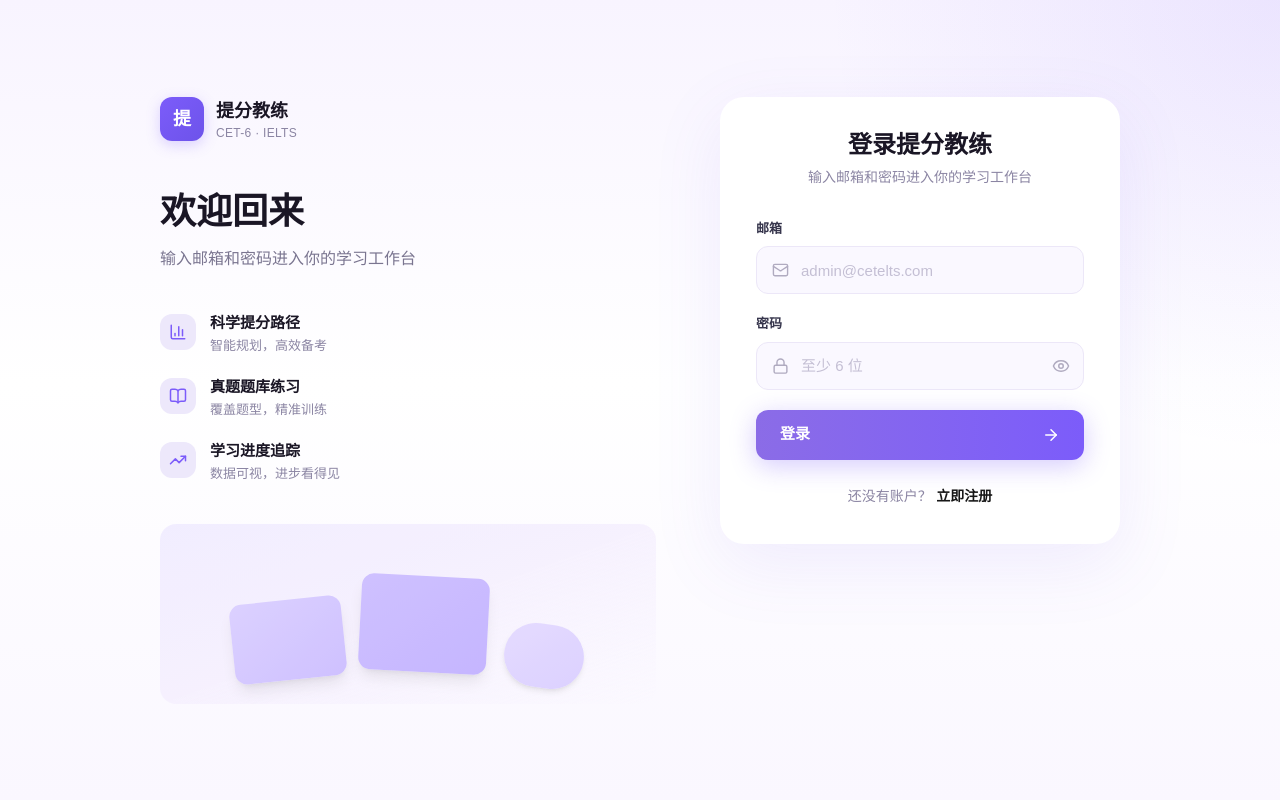
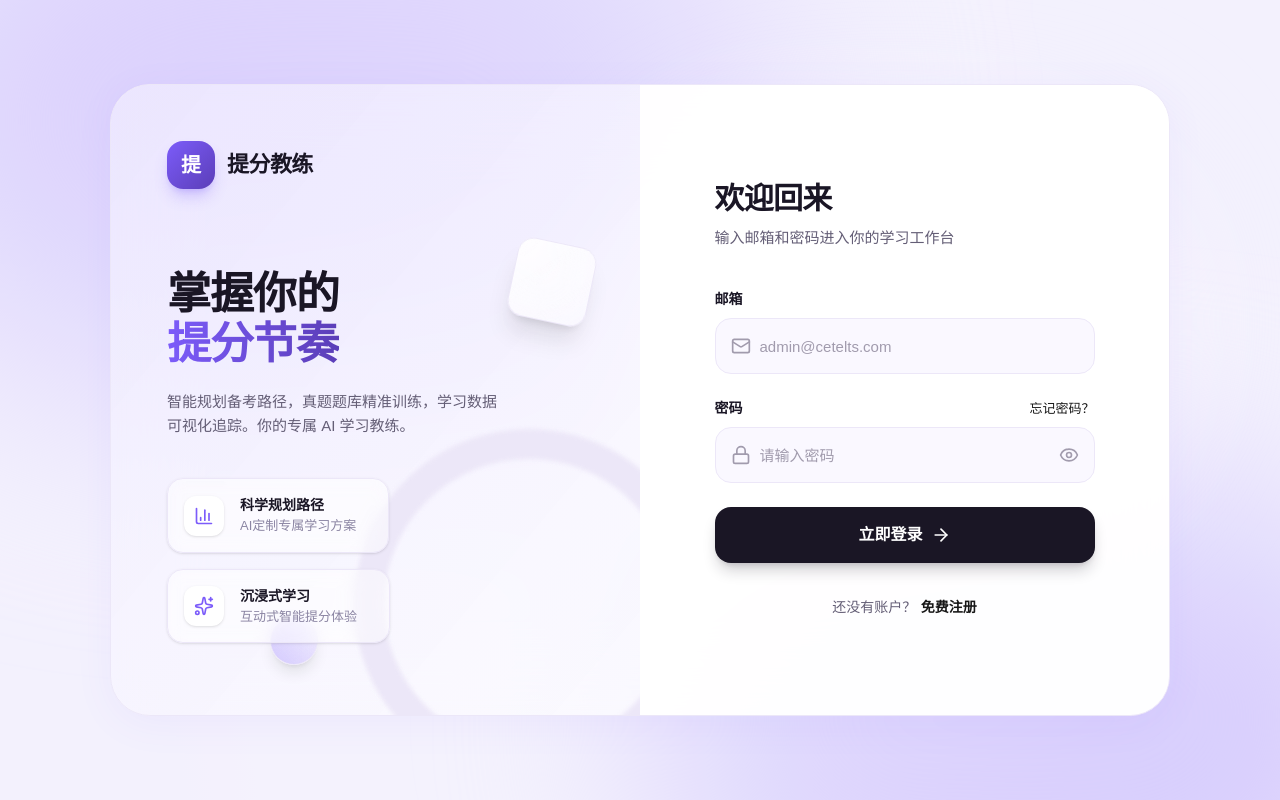
Before and after one commit to Wangzhi2004/CETELTS, a Next.js app: page /sign-in in a window 1280 px wide. Built offline with nearby package versions, Linux system fonts and the light colour scheme.

Commit message:
feat(ui): redesign sign-in page to modern glassmorphism style

```diff
--- a/src/app/sign-in/page.tsx
+++ b/src/app/sign-in/page.tsx
@@ -4,7 +4,7 @@ import Link from "next/link";
 import { useSearchParams } from "next/navigation";
 import { useState } from "react";
 import { signIn } from "next-auth/react";
-import { Eye, EyeOff, ArrowRight, Mail, Lock, BarChart3, BookOpen, TrendingUp } from "lucide-react";
+import { Eye, EyeOff, ArrowRight, Mail, Lock, BarChart3, Sparkles } from "lucide-react";
 
 export default function SignInPage() {
   const searchParams = useSearchParams();
@@ -31,79 +31,83 @@ export default function SignInPage() {
   }
 
   return (
-    <div className="flex min-h-screen items-center justify-center bg-[radial-gradient(circle_at_top_right,rgba(124,92,250,0.10),transparent_30%),linear-gradient(180deg,#f8f4ff_0%,#ffffff_48%,#faf7ff_100%)] px-6 py-12">
-      <div className="flex w-full max-w-[960px] gap-16">
-        {/* Left Panel */}
-        <div className="hidden flex-1 flex-col lg:flex">
-          <div className="mb-2 flex items-center gap-3">
-            <div className="flex h-11 w-11 items-center justify-center rounded-xl bg-gradient-to-br from-[#7c5cfa] to-[#6d53ea] shadow-[0_4px_14px_rgba(124,92,250,0.25)]">
-              <span className="text-lg font-black text-white">提</span>
+    <div className="flex min-h-screen items-center justify-center bg-[#f4f2fdf0] px-4 py-8 relative overflow-hidden font-sans">
+      {/* Modern Abstract Background Elements */}
+      <div className="absolute -top-[20%] -left-[10%] w-[70%] h-[70%] rounded-full bg-gradient-to-br from-[#e0d6ff] to-[#f0ebff] blur-[120px] mix-blend-multiply pointer-events-none" />
+      <div className="absolute -bottom-[20%] -right-[10%] w-[60%] h-[60%] rounded-full bg-gradient-to-tl from-[#d8ccff] to-[#f3f0ff] blur-[100px] mix-blend-multiply pointer-events-none" />
+      <div className="absolute top-[20%] right-[10%] w-[40%] h-[40%] rounded-full bg-[#f8f5ff] blur-[80px] pointer-events-none" />
+
+      {/* Main Glass Container */}
+      <div className="relative w-full max-w-[1060px] flex flex-col lg:flex-row rounded-[2.5rem] bg-white/70 backdrop-blur-2xl shadow-[0_8px_40px_rgba(124,92,250,0.06)] border border-white/80 overflow-hidden">
+
+        {/* Left Side - Visuals & Branding */}
+        <div className="hidden lg:flex w-1/2 flex-col justify-between p-14 bg-gradient-to-br from-[#7c5cfa]/[0.08] to-transparent relative overflow-hidden">
+          {/* Logo */}
+          <div className="relative z-10 flex items-center gap-3">
+            <div className="flex h-12 w-12 items-center justify-center rounded-[1rem] bg-gradient-to-br from-[#7c5cfa] to-[#5b3eb8] text-white shadow-lg shadow-[#7c5cfa]/30">
+              <span className="text-xl font-bold">提</span>
             </div>
-            <div>
-              <div className="text-lg font-bold text-[#1a1625]">提分教练</div>
-              <div className="text-xs font-medium tracking-wide text-[#8b85a3]">CET-6 · IELTS</div>
-            </div>
+            <span className="text-[22px] font-bold text-[#1a1625] tracking-tight">提分教练</span>
           </div>
 
-          <h2 className="mt-10 text-4xl font-bold leading-tight text-[#1a1625]">
-            欢迎回来
-          </h2>
-          <p className="mt-3 max-w-sm text-base leading-relaxed text-[#7a7590]">
-            输入邮箱和密码进入你的学习工作台
-          </p>
+          {/* Hero Text */}
+          <div className="relative z-10 mt-20 mb-10">
+            <h1 className="text-[2.75rem] font-extrabold text-[#1a1625] leading-[1.15] tracking-tight">
+              掌握你的 <br/>
+              <span className="text-transparent bg-clip-text bg-gradient-to-r from-[#7c5cfa] to-[#5b3eb8]">提分节奏</span>
+            </h1>
+            <p className="mt-5 text-[#645e76] text-[15px] leading-relaxed max-w-[340px]">
+              智能规划备考路径，真题题库精准训练，学习数据可视化追踪。你的专属 AI 学习教练。
+            </p>
+          </div>
 
-          <ul className="mt-10 space-y-5">
+          {/* Feature List */}
+          <div className="relative z-10 space-y-4 mb-4">
             {[
-              { icon: BarChart3, title: "科学提分路径", desc: "智能规划，高效备考" },
-              { icon: BookOpen, title: "真题题库练习", desc: "覆盖题型，精准训练" },
-              { icon: TrendingUp, title: "学习进度追踪", desc: "数据可视，进步看得见" },
-            ].map((item) => (
-              <li key={item.title} className="flex items-start gap-3.5">
-                <div className="mt-0.5 flex h-9 w-9 shrink-0 items-center justify-center rounded-xl bg-[#ede8fb]">
-                  <item.icon className="h-[18px] w-[18px] text-[#7c5cfa]" />
+              { icon: BarChart3, title: "科学规划路径", desc: "AI定制专属学习方案" },
+              { icon: Sparkles, title: "沉浸式学习", desc: "互动式智能提分体验" },
+            ].map((item, idx) => (
+              <div key={idx} className="flex items-center gap-4 p-4 rounded-2xl bg-white/50 backdrop-blur-sm border border-white/60 shadow-sm w-fit pr-8">
+                <div className="flex h-10 w-10 items-center justify-center rounded-xl bg-white text-[#7c5cfa] shadow-sm">
+                  <item.icon className="h-5 w-5" />
                 </div>
                 <div>
-                  <div className="text-[15px] font-semibold text-[#1a1625]">{item.title}</div>
-                  <div className="mt-0.5 text-[13px] text-[#8b85a3]">{item.desc}</div>
+                  <div className="text-[14px] font-bold text-[#1a1625]">{item.title}</div>
+                  <div className="text-[13px] text-[#8b85a3]">{item.desc}</div>
                 </div>
-              </li>
+              </div>
             ))}
-          </ul>
+          </div>
 
-          {/* Decorative illustration area */}
-          <div className="mt-auto pt-10">
-            <div className="relative h-[180px] w-full overflow-hidden rounded-2xl bg-gradient-to-br from-[#efeaff] via-[#f5effe] to-transparent opacity-80">
-              <div className="absolute inset-0 flex items-end justify-center gap-4 pb-6">
-                <div className="h-20 w-28 rounded-xl bg-gradient-to-br from-[#d4c7ff] to-[#c4b3ff] rotate-[-6deg] shadow-lg" />
-                <div className="h-24 w-32 rounded-xl bg-gradient-to-br from-[#c4b3ff] to-[#b8a5ff] rotate-[3deg] shadow-lg translate-y-[-8px]" />
-                <div className="h-16 w-20 rounded-full bg-gradient-to-br from-[#e0d4ff] to-[#d4c7ff] rotate-[8deg] shadow-md translate-y-2" />
-              </div>
-            </div>
-          </div>
+          {/* Decorative Elements */}
+          <div className="absolute -right-16 -bottom-16 w-[350px] h-[350px] rounded-full border-[30px] border-white/30 blur-[2px] pointer-events-none" />
+          <div className="absolute right-12 top-[25%] w-20 h-20 rounded-2xl bg-gradient-to-br from-white/90 to-white/30 backdrop-blur-xl border border-white/50 shadow-xl rotate-12 pointer-events-none" />
+          <div className="absolute left-[30%] bottom-[8%] w-12 h-12 rounded-full bg-gradient-to-tr from-[#7c5cfa]/30 to-[#7c5cfa]/5 backdrop-blur-md border border-white/60 shadow-lg pointer-events-none" />
         </div>
 
-        {/* Right Panel - Form Card */}
-        <div className="w-full max-w-[400px] shrink-0">
-          <div className="rounded-3xl bg-white px-9 pb-9 pt-8 shadow-[0_20px_70px_rgba(120,90,240,0.10)]">
-            <div className="mb-8 text-center">
-              <h1 className="text-2xl font-bold text-[#1a1625]">登录提分教练</h1>
-              <p className="mt-1.5 text-sm text-[#8b85a3]">输入邮箱和密码进入你的学习工作台</p>
+        {/* Right Side - Form Container */}
+        <div className="w-full lg:w-1/2 p-10 lg:p-16 bg-white/90 flex flex-col justify-center relative">
+          <div className="max-w-[380px] w-full mx-auto">
+            <div className="mb-10 text-center lg:text-left">
+              <h2 className="text-3xl font-bold text-[#1a1625] tracking-tight">欢迎回来</h2>
+              <p className="mt-2.5 text-[15px] text-[#645e76]">输入邮箱和密码进入你的学习工作台</p>
             </div>
 
-            <form onSubmit={handleSubmit} className="space-y-5">
+            <form onSubmit={handleSubmit} className="space-y-6">
               {error && (
-                <div className="rounded-xl border border-[#fecaca] bg-[#fef2f2] px-4 py-2.5 text-sm text-[#dc2626]">
+                <div className="rounded-2xl border border-red-100 bg-red-50/80 px-4 py-3 text-[14px] text-red-600 flex items-center gap-2">
+                  <span className="flex-shrink-0">⚠️</span>
                   {error}
                 </div>
               )}
 
               <div className="space-y-2">
-                <label className="block text-[13px] font-semibold text-[#37364d]">邮箱</label>
-                <div className="relative">
-                  <Mail className="absolute left-4 top-1/2 h-[17px] w-[17px] -translate-y-1/2 text-[#b0abc0]" />
+                <label className="block text-[14px] font-semibold text-[#1a1625]">邮箱</label>
+                <div className="relative group">
+                  <Mail className="absolute left-4 top-1/2 h-5 w-5 -translate-y-1/2 text-[#a19bad] transition-colors group-focus-within:text-[#7c5cfa]" />
                   <input
                     autoComplete="email"
-                    className="h-[48px] w-full rounded-xl border border-[#e4e0ef] bg-[#faf8ff] pl-11 pr-4 text-[15px] text-[#1a1625] outline-none transition placeholder:text-[#c4bfd4] focus:border-[#8b6ce7] focus:bg-white"
+                    className="h-14 w-full rounded-2xl border border-[#e4e0ef] bg-[#faf8ff] pl-11 pr-4 text-[15px] text-[#1a1625] outline-none transition-all placeholder:text-[#a19bad] focus:border-[#7c5cfa] focus:bg-white focus:ring-4 focus:ring-[#7c5cfa]/10 hover:border-[#d4cff0]"
                     placeholder="admin@cetelts.com"
                     required
                     type="email"
@@ -115,13 +119,18 @@ export default function SignInPage() {
               </div>
 
               <div className="space-y-2">
-                <label className="block text-[13px] font-semibold text-[#37364d]">密码</label>
-                <div className="relative">
-                  <Lock className="absolute left-4 top-1/2 h-[17px] w-[17px] -translate-y-1/2 text-[#b0abc0]" />
+                <div className="flex items-center justify-between">
+                  <label className="block text-[14px] font-semibold text-[#1a1625]">密码</label>
+                  <Link href="#" className="text-[13px] font-medium text-[#7c5cfa] hover:text-[#5b3eb8] transition-colors">
+                    忘记密码？
+                  </Link>
+                </div>
+                <div className="relative group">
+                  <Lock className="absolute left-4 top-1/2 h-5 w-5 -translate-y-1/2 text-[#a19bad] transition-colors group-focus-within:text-[#7c5cfa]" />
                   <input
                     autoComplete="current-password"
-                    className="h-[48px] w-full rounded-xl border border-[#e4e0ef] bg-[#faf8ff] pl-11 pr-11 text-[15px] text-[#1a1625] outline-none transition placeholder:text-[#c4bfd4] focus:border-[#8b6ce7] focus:bg-white"
-                    placeholder="至少 6 位"
+                    className="h-14 w-full rounded-2xl border border-[#e4e0ef] bg-[#faf8ff] pl-11 pr-12 text-[15px] text-[#1a1625] outline-none transition-all placeholder:text-[#a19bad] focus:border-[#7c5cfa] focus:bg-white focus:ring-4 focus:ring-[#7c5cfa]/10 hover:border-[#d4cff0]"
+                    placeholder="请输入密码"
                     required
                     type={showPassword ? "text" : "password"}
                     value={password}
@@ -129,29 +138,29 @@ export default function SignInPage() {
                     disabled={isLoading}
                   />
                   <button
-                    className="absolute right-3.5 top-1/2 -translate-y-1/2 text-[#b0abc0] transition hover:text-[#7c5cfa]"
+                    className="absolute right-4 top-1/2 -translate-y-1/2 text-[#a19bad] transition-colors hover:text-[#1a1625]"
                     onClick={() => setShowPassword((v) => !v)}
                     type="button"
                   >
-                    {showPassword ? <EyeOff className="h-[18px] w-[18px]" /> : <Eye className="h-[18px] w-[18px]" />}
+                    {showPassword ? <EyeOff className="h-5 w-5" /> : <Eye className="h-5 w-5" />}
                   </button>
                 </div>
               </div>
 
               <button
-                className="flex h-[50px] w-full cursor-pointer items-center justify-between rounded-xl bg-gradient-to-r from-[#8b6ce7] to-[#7c5cfa] px-6 text-[15px] font-semibold text-white shadow-[0_6px_26px_rgba(124,92,250,0.32)] transition-all hover:from-[#7b5bd6] hover:to-[#6d52e8] hover:shadow-[0_8px_32px_rgba(124,92,250,0.40)] disabled:opacity-70"
+                className="group relative flex h-14 w-full cursor-pointer items-center justify-center gap-2 rounded-2xl bg-[#1a1625] px-6 text-[16px] font-semibold text-white shadow-lg shadow-[#1a1625]/20 transition-all hover:bg-[#2d283e] hover:shadow-[#1a1625]/30 hover:-translate-y-[1px] disabled:opacity-70 disabled:hover:translate-y-0"
                 disabled={isLoading}
                 type="submit"
               >
-                {isLoading ? "登录中…" : "登录"}
-                {!isLoading && <ArrowRight className="h-[18px] w-[18px]" />}
+                {isLoading ? "登录中…" : "立即登录"}
+                {!isLoading && <ArrowRight className="h-5 w-5 transition-transform group-hover:translate-x-1" />}
               </button>
             </form>
 
-            <div className="mt-6 text-center">
-              <span className="text-sm text-[#8b85a3]">还没有账户？</span>{" "}
-              <Link className="text-sm font-semibold text-[#7c5cfa] hover:text-[#6d53ea]" href="/sign-up">
-                立即注册
+            <div className="mt-8 text-center">
+              <span className="text-[14px] text-[#645e76]">还没有账户？</span>{" "}
+              <Link className="text-[14px] font-semibold text-[#7c5cfa] transition-colors hover:text-[#5b3eb8]" href="/sign-up">
+                免费注册
               </Link>
             </div>
           </div>
```
Also changed, not shown: ChatGPT Image 2026年4月26日 02_48_01.png (added).
